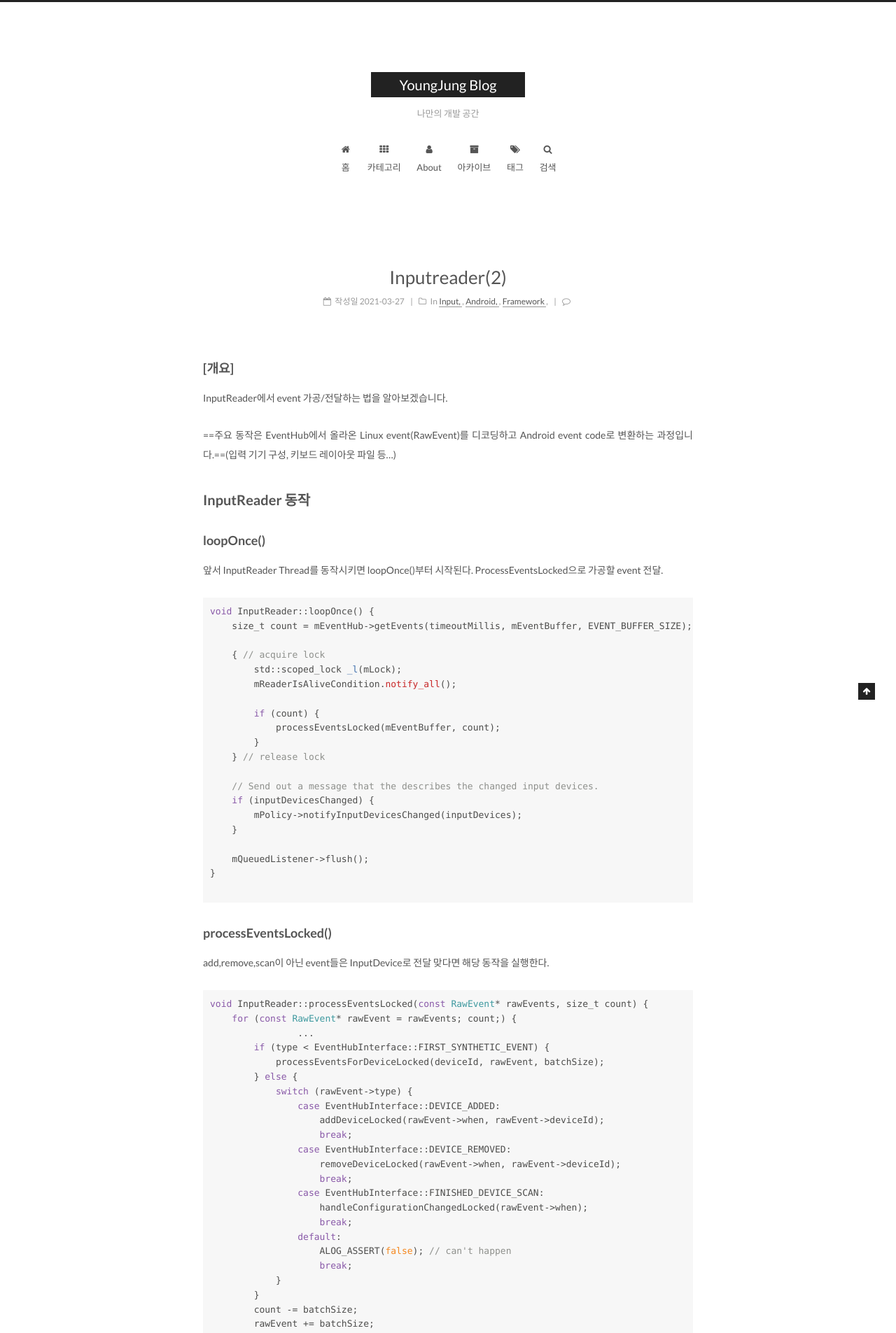
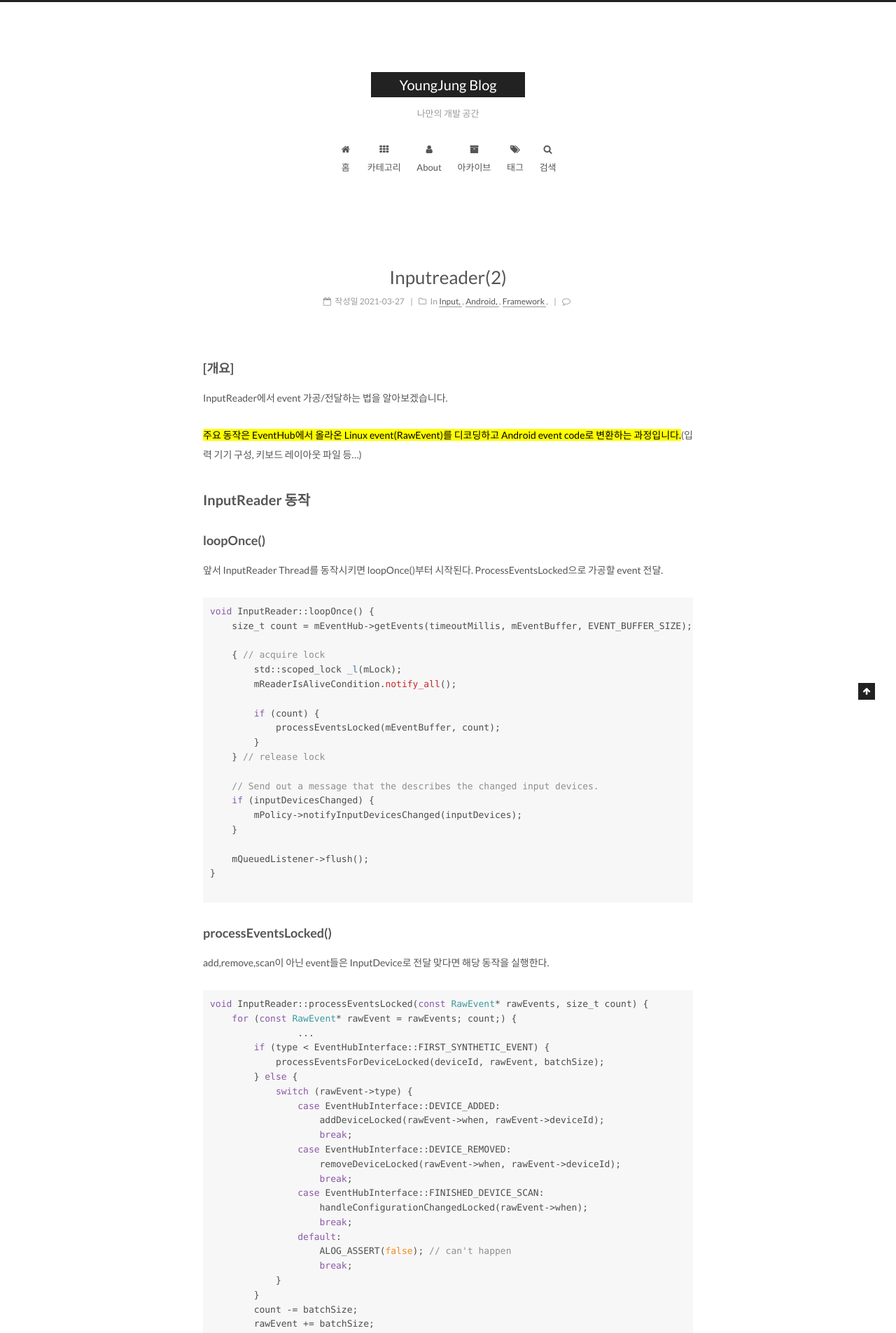
Before and after one commit to quarl894/quarl894.github.io, a Jekyll site: the page built from _posts/2021-03-26-InputReader(2).md, in a window 1280 px wide. Shown: the top 1905 px of the page at 70% size. Built offline with Jekyll 4.4.1, drawn with Linux system fonts in a browser that asks for light colours; comment, search, counter and statistics services are not loaded.

Commit message:
fix highlight syntax

```diff
--- a/_posts/2021-03-26-InputReader(2).md
+++ b/_posts/2021-03-26-InputReader(2).md
@@ -10,7 +10,7 @@ tag: Android, Input
 
 InputReader에서 event 가공/전달하는 법을 알아보겠습니다.
 
-==주요 동작은 EventHub에서 올라온 Linux event(RawEvent)를 디코딩하고 Android event code로 변환하는 과정입니다.==(입력 기기 구성, 키보드 레이아웃 파일 등...)
+<mark>주요 동작은 EventHub에서 올라온 Linux event(RawEvent)를 디코딩하고 Android event code로 변환하는 과정입니다.</mark>(입력 기기 구성, 키보드 레이아웃 파일 등...)
 
 ## InputReader 동작
 
```
Also changed, not shown: _posts/2021-04-03-TouchInputMapper(3).md (+1 -1 lines).
